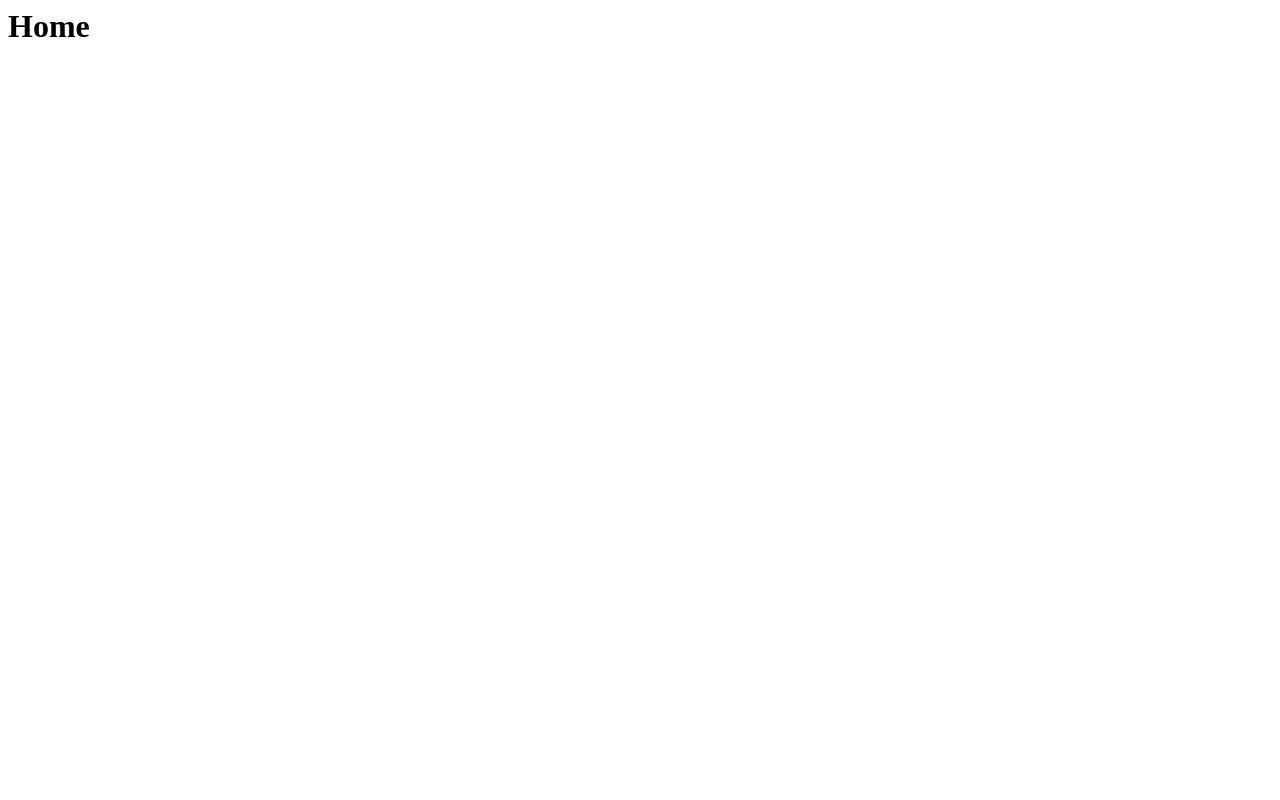
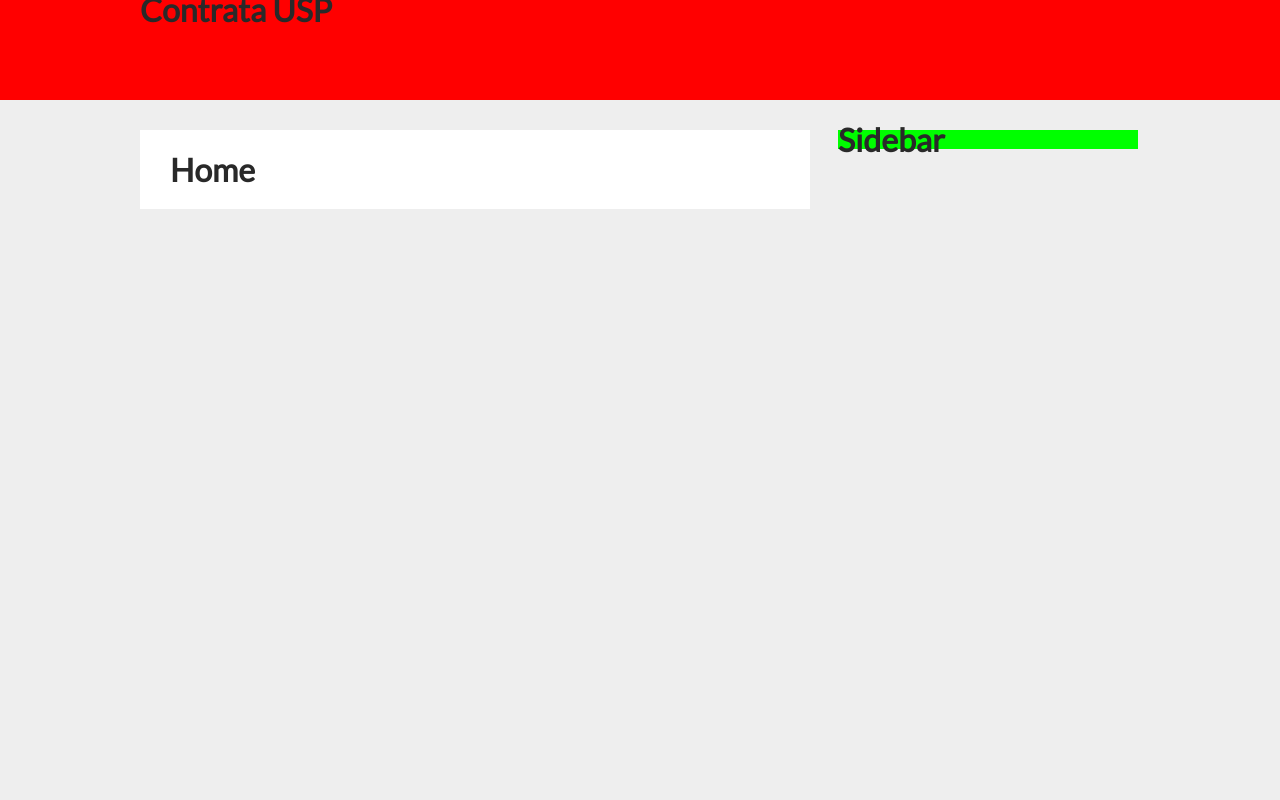
Before and after one commit to abueno/contratausp, a Django app: page / in a window 1280 px wide. Before the commit the page is almost empty. Run offline with Django 3.2, Linux system fonts and the light colour scheme; some libraries are stand-ins or nearby versions.

Commit message:
More templates

```diff
--- a/contratausp/settings.py
+++ b/contratausp/settings.py
@@ -57,7 +57,7 @@
 # Don't put anything in this directory yourself; store your static files
 # in apps' "static/" subdirectories and in STATICFILES_DIRS.
 # Example: "/home/media/media.lawrence.com/static/"
-STATIC_ROOT = ''
+STATIC_ROOT = join('/', 'tmp', 'static', '')
 
 # URL prefix for static files.
 # Example: "http://media.lawrence.com/static/"
@@ -68,6 +68,7 @@
     # Put strings here, like "/home/html/static" or "C:/www/django/static".
     # Always use forward slashes, even on Windows.
     # Don't forget to use absolute paths, not relative paths.
+    join(dirname(abspath(__file__)), 'static'),
 )
 
 # List of finder classes that know how to find static files in
--- /dev/null
+++ b/contratausp/static/css/generic.css
@@ -0,0 +1,46 @@
+@CHARSET "UTF-8";
+* {
+	margin: 0;
+	padding: 0;
+}
+body {
+	margin: 0;
+	padding: 0;
+	font-family: 'Lato', sans-serif;
+	font-size: 1em;
+	line-height: 1.2em;
+	min-width: 1000px;
+	height: 100%;
+	background: #eee;
+	color: #292929;
+}
+#top {
+	height: 100px;
+	background: #ff0000;
+	margin-bottom: 30px;
+}
+#topWrapper {
+	width: 1000px;
+	margin: 0 auto;
+}
+#wrapper {
+	width: 1000px;
+	margin: 0 auto;
+}
+#contentWrapper {
+	display: inline-block;
+	vertical-align: top;
+	width: 670px;
+	background: #0000ff;
+	margin-right: 25px;
+}
+.content {
+	background: #fff;
+	padding: 30px;
+}
+#sidebar {
+	display: inline-block;
+	vertical-align: top;
+	width: 300px;
+	background: #00ff00;
+}
--- /dev/null
+++ b/contratausp/static/js/generic.js
@@ -0,0 +1,2 @@
+$(document).ready(function() {
+});
--- /dev/null
+++ b/contratausp/templates/base.html
@@ -0,0 +1,53 @@
+<!DOCTYPE html PUBLIC "-//W3C//DTD HTML 4.01 Transitional//EN" "http://www.w3.org/TR/html4/loose.dtd">
+<html xmlns:fb="http://ogp.me/ns/fb#" itemscope itemtype="http://schema.org/LocalBusiness">
+<head>
+	<meta http-equiv="Content-Type" content="text/html; charset=UTF-8">
+	<link rel="dns-prefetch" href="//ajax.googleapis.com">
+	<link rel="dns-prefetch" href="//apis.google.com">
+	<link rel="dns-prefetch" href="//fonts.googleapis.com">
+
+	<link href="//fonts.googleapis.com/css?family=Lato" rel="stylesheet" type="text/css">
+    <link rel="StyleSheet" href="{{ STATIC_URL }}css/generic.css" type="text/css"></link>
+
+    <link rel="shortcut icon" href="{{ IMAGES_URL }}favicon.ico" type="image/x-icon"></link>
+
+    <!-- JAVASCRIPT - IMPORTS -->
+    <script src='//ajax.googleapis.com/ajax/libs/jquery/1.7.1/jquery.min.js' type='text/javascript'></script>
+    <script src='//ajax.googleapis.com/ajax/libs/jqueryui/1.8.23/jquery-ui.min.js' type='text/javascript'></script>
+
+    <script src='{{ STATIC_URL }}js/generic.js' type='text/javascript'></script>
+
+    {% block header %}
+        <title>ContrataUSP</title>
+    {% endblock %}
+</head>
+<body>
+	{% block content %}
+	    {% block topBar %}
+	    	{% include "top.html" %}
+	    {% endblock %}
+
+		{% block fullWidthBody %}
+			<div id="wrapper">
+				{% block fullBody %}
+					<div id="contentWrapper">
+						{% block bodyWrapper %}
+							<div class="content">
+								{% block body %}{% endblock %}
+							</div>
+						{% endblock %}
+					</div>
+
+					{% block sidebar %}
+						{% include "sidebar.html" %}
+					{% endblock %}
+				{% endblock %}
+			</div>
+		{% endblock %}
+
+		{% block bottomBar %}{% endblock %}
+	{% endblock %}
+
+	{% block scripts %}{% endblock %}
+</body>
+</html>
--- a/contratausp/templates/home.html
+++ b/contratausp/templates/home.html
@@ -1 +1,9 @@
-<h1>Home</h1>
+{% extends 'base.html' %}
+
+{% block header %}
+	<title>ContrataUSP - Início</title>
+{% endblock %}
+
+{% block body %}
+	<h1>Home</h1>
+{% endblock %}
--- /dev/null
+++ b/contratausp/templates/sidebar.html
@@ -0,0 +1,3 @@
+<div id="sidebar">
+	<h1>Sidebar</h1>
+</div>
--- /dev/null
+++ b/contratausp/templates/top.html
@@ -0,0 +1,5 @@
+<div id="top">
+	<div id="topWrapper">
+		<h1>Contrata USP</h1>
+	</div>
+</div>
```
Also changed, not shown: 1 other file.
